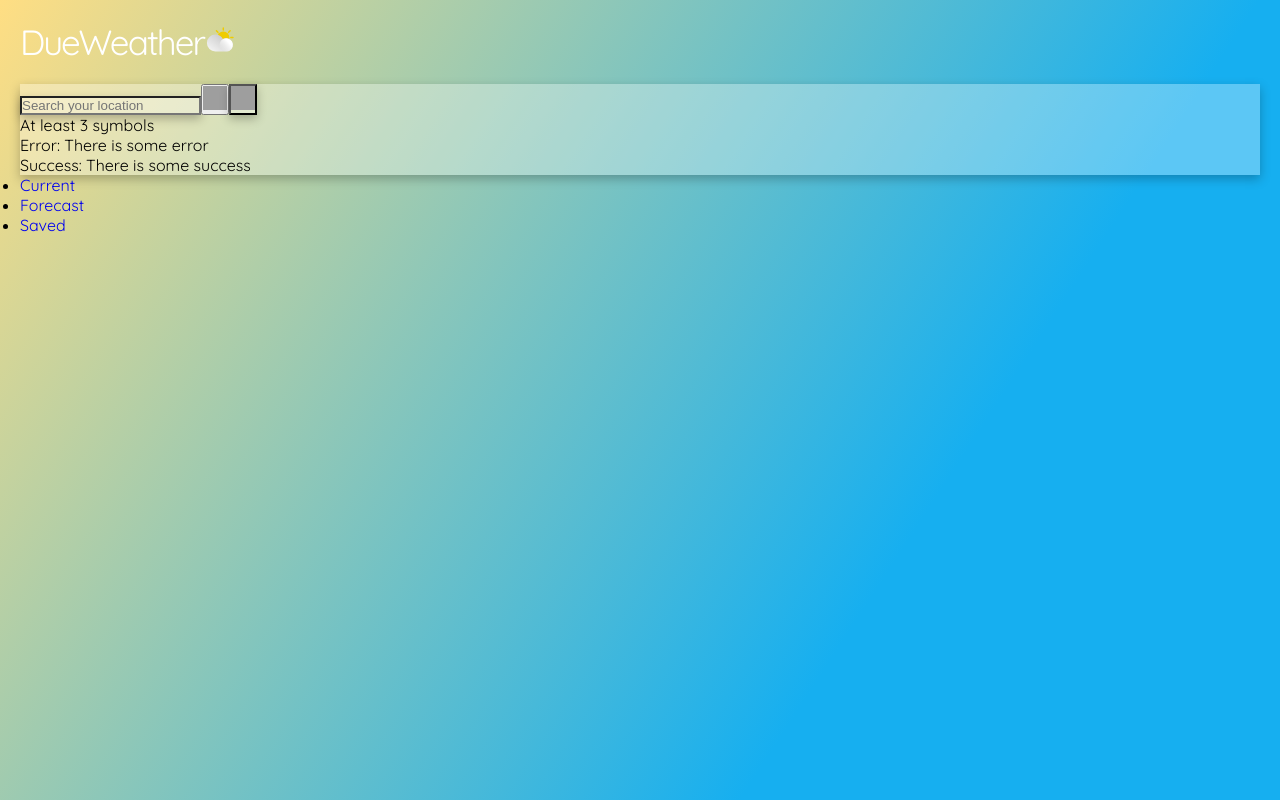
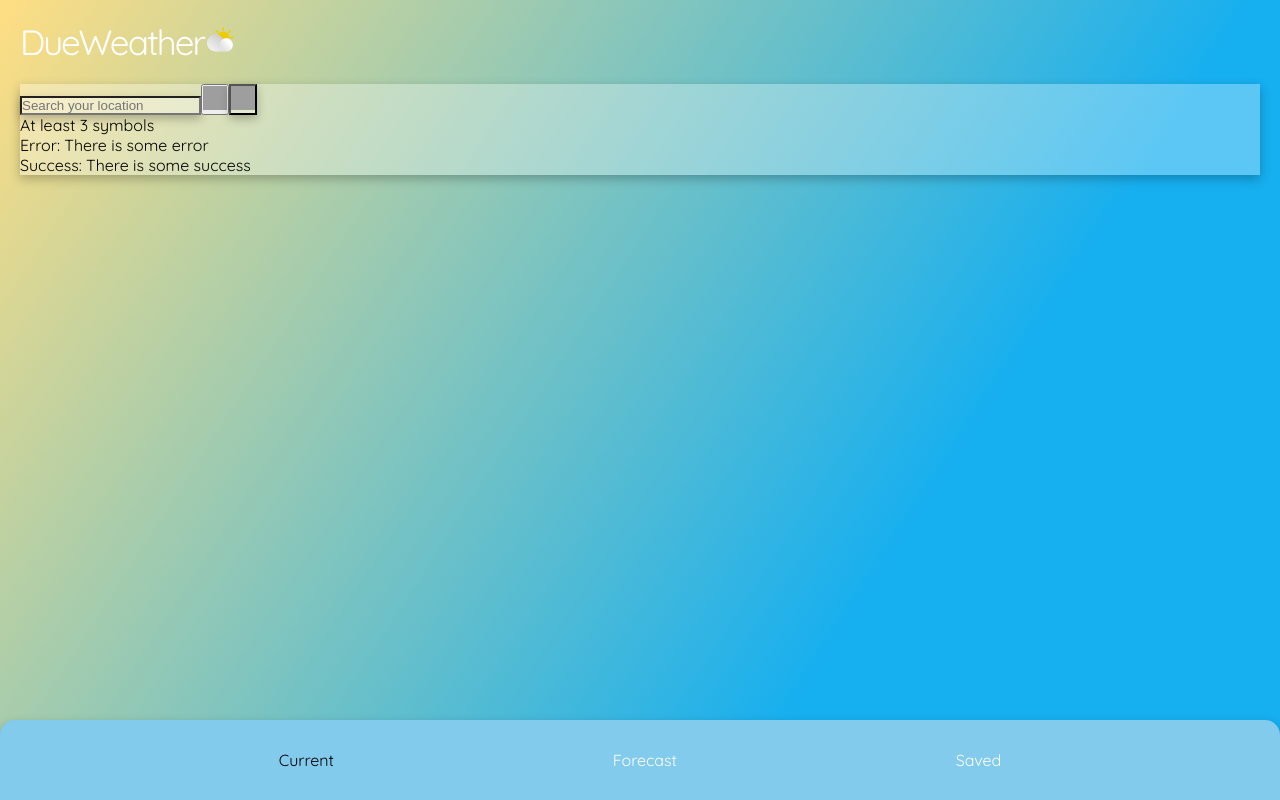
Before and after one commit to GenaPlem/due_weather_next, a Next.js app: page / in a window 1280 px wide. Built offline with nearby package versions, Linux system fonts and the light colour scheme; grey boxes are pictures that could not be loaded.

Commit message:
Add pathname check to add active class to link

```diff
--- a/app/components/footer/footer.js
+++ b/app/components/footer/footer.js
@@ -1,17 +1,35 @@
+"use client";
+
 import Link from "next/link";
+import styles from "./footer.module.css";
+import { usePathname } from "next/navigation";
 
 export default function Footer() {
+  const pathname = usePathname();
+
   return (
-    <footer className="footer">
+    <footer className={styles.footer}>
       <nav>
-        <ul className="navigation">
-          <li className="navigation__link active">
+        <ul className={styles.navigation}>
+          <li
+            className={`${styles.navigation__link} ${
+              pathname === "/" ? styles.active : ""
+            }`}
+          >
             <Link href="/">Current</Link>
           </li>
-          <li className="navigation__link">
+          <li
+            className={`${styles.navigation__link} ${
+              pathname === "/forecast" ? styles.active : ""
+            }`}
+          >
             <Link href="/forecast">Forecast</Link>
           </li>
-          <li className="navigation__link">
+          <li
+            className={`${styles.navigation__link} ${
+              pathname === "/saved" ? styles.active : ""
+            }`}
+          >
             <Link href="/saved">Saved</Link>
           </li>
         </ul>
```
